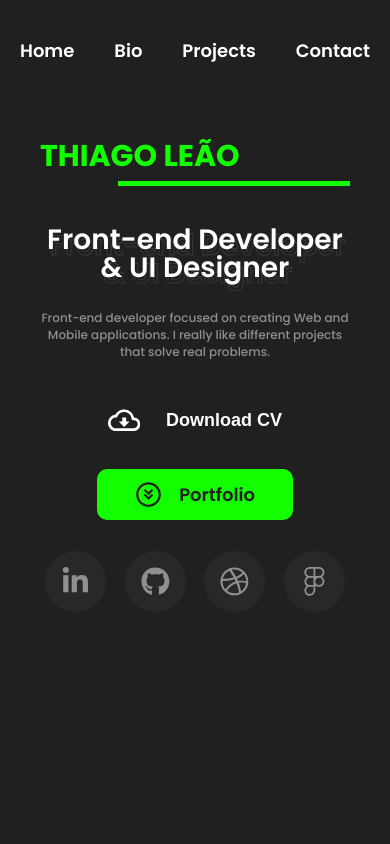
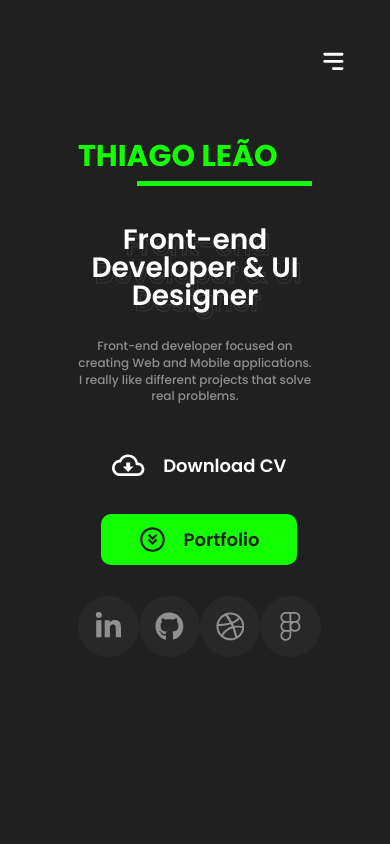
Before and after one commit to ThiagoLeaoDev/Portfolio_old, a Next.js app: page / in a window 390 px wide. Shown: the top 844 px of the page. Built offline with nearby package versions, Linux system fonts and the light colour scheme.

Commit message:
menu mobile

```diff
--- a/components/AboutMeText/style.js
+++ b/components/AboutMeText/style.js
@@ -5,4 +5,8 @@ export const TextAboutMe = styled.p`
   font-weight: 700;
   font-size: 170px;
   opacity: .1;
+
+  @media (max-width: 768px) {
+    font-size: 150px;
+  }
 `;
--- a/pages/index.js
+++ b/pages/index.js
@@ -6,6 +6,8 @@ import {
   HiOutlinePhone,
   HiOutlineMail,
   HiOutlineLocationMarker,
+  HiX,
+  HiMenuAlt3,
 } from "react-icons/hi";
 import { FaLinkedinIn, FaGithub, FaDribbble, FaFigma } from "react-icons/fa";
 import { BiCodeBlock, BiLayout, BiMobile, BiRocket } from "react-icons/bi";
@@ -19,31 +21,44 @@ import ContactForm from "../components/contactForm.js";
 import projects from "./projects.json";
 
 export default function Home() {
+  const [isOpen, setIsOpen] = useState(false);
+
   return (
     <SC.Main>
-      <SC.ContainerMenu>
+      <SC.ContainerMenu menuOpen={isOpen}>
+        {isOpen ? (
+          <>
+            <SC.ButtonCloseMenu onClick={() => setIsOpen(!isOpen)}>
+              <HiX color="white" size="1.8em" />
+            </SC.ButtonCloseMenu>
             <SC.Menu>
               <SC.MenuOption>
-            <SC.MenuLink to="home" spy={true} smooth={true}>
+                <SC.MenuLink to="home" spy={true} smooth={true} onClick={() => setIsOpen(false)}>
                   Home
                 </SC.MenuLink>
               </SC.MenuOption>
               <SC.MenuOption>
-            <SC.MenuLink to="about" spy={true} smooth={true}>
+                <SC.MenuLink to="about" spy={true} smooth={true} onClick={() => setIsOpen(false)}>
                   Bio
                 </SC.MenuLink>
               </SC.MenuOption>
               <SC.MenuOption>
-            <SC.MenuLink to="projects" spy={true} smooth={true}>
+                <SC.MenuLink to="projects" spy={true} smooth={true} onClick={() => setIsOpen(false)}>
                   Projects
                 </SC.MenuLink>
               </SC.MenuOption>
               <SC.MenuOption>
-            <SC.MenuLink to="contact" spy={true} smooth={true}>
+                <SC.MenuLink to="contact" spy={true} smooth={true} onClick={() => setIsOpen(false)}>
                   Contact
                 </SC.MenuLink>
               </SC.MenuOption>
             </SC.Menu>
+          </>
+        ) : (
+          <SC.ButtonCloseMenu onClick={() => setIsOpen(!isOpen)}>
+            <HiMenuAlt3 color="white" size="1.8em" />
+          </SC.ButtonCloseMenu>
+        )}
       </SC.ContainerMenu>
       <SC.ContainerNavigationRight>
         <SC.CircleNav to="home" spy={true} smooth={true} />
@@ -64,7 +79,7 @@ export default function Home() {
               problems.
             </SC.Description>
             <SC.ContainerButtonsMain>
-              <SC.ButtonCV>
+              <SC.ButtonCV href="/curriculo.pdf" download="resume_Thiago_Leao">
                 <MdOutlineCloudDownload color="white" size="1.8em" />
                 Download CV
               </SC.ButtonCV>
@@ -74,16 +89,28 @@ export default function Home() {
               </SC.ButtonPortfolio>
             </SC.ContainerButtonsMain>
             <SC.ContainerSocial>
-              <SC.CircleSocial>
+              <SC.CircleSocial
+                href="https://www.linkedin.com/in/thiagoleaodev/"
+                target="_blank"
+              >
                 <FaLinkedinIn color="white" size="1.8em" />
               </SC.CircleSocial>
-              <SC.CircleSocial>
+              <SC.CircleSocial
+                href="https://github.com/ThiagoLeaoDev"
+                target="_blank"
+              >
                 <FaGithub color="white" size="1.8em" />
               </SC.CircleSocial>
-              <SC.CircleSocial>
+              <SC.CircleSocial
+                href="https://dribbble.com/thiagoLeao"
+                target="_blank"
+              >
                 <FaDribbble color="white" size="1.8em" />
               </SC.CircleSocial>
-              <SC.CircleSocial>
+              <SC.CircleSocial
+                href="https://www.figma.com/@thiagoleao"
+                target="_blank"
+              >
                 <FaFigma color="white" size="1.8em" />
               </SC.CircleSocial>
             </SC.ContainerSocial>
@@ -294,12 +321,10 @@ export default function Home() {
             </SC.ContainerContactForm>
           </SC.ContainerContact>
         </SC.Content>
+      </SC.SectionContact>
       <SC.Footer>
-          <SC.TextFooter>
-            © 2022 Thiago Leão. All rights reserved.
-          </SC.TextFooter>
+        <SC.TextFooter>© 2022 Thiago Leão. All rights reserved.</SC.TextFooter>
       </SC.Footer>
-      </SC.SectionContact>
     </SC.Main>
   );
 }
--- a/styles/mainStyle.js
+++ b/styles/mainStyle.js
@@ -20,19 +20,63 @@ export const ContainerMenu = styled.div`
   flex-direction: row;
   align-items: center;
   justify-content: center;
+
+  @media only screen and (max-width: 768px) {
+    height: auto;
+    background-color: ${({ theme }) => theme.colors.BgSecondary};
+  }
+`;
+
+export const ButtonCloseMenu = styled.div`
+  position: absolute;
+  top: 36px;
+  right: 32px;
+  padding: 10px;
+  height: 30px;
+  width: 30px;
+  display: none;
+  align-items: center;
+  justify-content: center;
+  z-index: 100;
+  border-radius: 5px;
+
+  &:hover {
+    background-color: ${({ theme }) => theme.colors.BgPrimary};
+    cursor: pointer;
+  }
+
+  @media only screen and (max-width: 768px) {
+    display: flex;
+  }
 `;
 
 export const Menu = styled.ul`
-  z-index: 100;
+  z-index: 99;
   height: 100%;
   width: 500px;
   display: flex;
   flex-direction: row;
   align-items: center;
   justify-content: space-around;
+
+  @media only screen and (max-width: 768px) {
+    width: 100vw;
+    height: 100vh;
+    flex-direction: column;
+    align-items: flex-start;
+    justify-content: space-around;
+    padding: 60px 15% 300px 15%;
+    box-sizing: border-box;
+  }
 `;
 
-export const MenuOption = styled.li``;
+export const MenuOption = styled.li`
+
+  @media only screen and (max-width: 768px) {
+    padding: 10px;
+    width: 100%;
+  }
+`;
 
 export const MenuLink = styled(Link)`
   color: ${({ theme }) => theme.colors.TextPrimary};
@@ -55,6 +99,20 @@ export const MenuLink = styled(Link)`
       border-radius: 50%;
       margin-top: -8px;
       background-color: ${({ theme }) => theme.colors.Primary};
+    }
+  }
+
+  @media only screen and (max-width: 768px) {
+    width: 100%;
+    height: 100%;
+    font-size: 20px;
+    margin-bottom: 20px;
+    align-items: flex-start;
+
+    &:hover {
+      &::after {
+      display: none;
+      }
     }
   }
 `;
@@ -130,6 +188,7 @@ export const ContainerLeft = styled.div`
   padding: 120px 80px 0 80px;
   box-sizing: border-box;
   background-color: ${({ theme }) => theme.colors.BgPrimary};
+  overflow-y: hidden;
 
   @media only screen and (max-width: 1440px) {
     width: 45%;
@@ -140,7 +199,7 @@ export const ContainerLeft = styled.div`
     min-height: 100%;
     align-items: center;
     justify-content: flex-start;
-    padding: 120px 40px 0 40px;
+    padding: 120px 20% 0 20%;
     overflow: hidden;
   }
 `;
@@ -202,6 +261,7 @@ export const Description = styled.h5`
   @media only screen and (max-width: 768px) {
     text-align: center;
     margin-top: 16px;
+  }
 `;
 
 export const ContainerButtonsMain = styled.div`
@@ -219,7 +279,7 @@ export const ContainerButtonsMain = styled.div`
   }
 `;
 
-export const ButtonCV = styled.button`
+export const ButtonCV = styled.a`
   width: 174px;
   display: flex;
   flex-direction: row;
@@ -392,7 +452,15 @@ export const ContainerDescAbout = styled.div`
   margin-bottom: 100px;
 `;
 
-export const SquareComponent = styled(Image)``;
+export const SquareComponent = styled(Image)`
+
+  @media only screen and (max-width: 768px) {
+    width: 130px;
+    height: 130px;
+    opacity: 0.3;
+  }
+
+`;
 
 export const TextDescAbout = styled.p`
   color: ${({ theme }) => theme.colors.TextSecondary};
@@ -551,6 +619,11 @@ export const SectionProjects = styled.div`
   align-items: center;
   background-color: ${({ theme }) => theme.colors.BgPrimary};
   padding-bottom: 30px;
+  margin-bottom: 40px;
+
+  @media only screen and (max-width: 768px) {
+    min-height: 100vh;
+  }
 `;
 
 export const CircleDecoration = styled.div`
@@ -586,6 +659,7 @@ export const ContainerProjects = styled.div`
   display: grid;
   grid-template-columns: repeat(auto-fit, minmax(342px, 1fr));
   gap: 4rem;
+  padding-bottom: 48px;
 `;
 
 // ----------------------- CONTACT -----------------------
@@ -599,6 +673,7 @@ export const SectionContact = styled.div`
   align-items: center;
   justify-content: center;
   background-color: ${({ theme }) => theme.colors.BgTertiary};
+  margin-top: 40px;
 `;
 
 export const ContainerContact = styled.div`
@@ -613,6 +688,7 @@ export const ContainerContact = styled.div`
 
   @media (max-width: 768px) {
     flex-direction: column;
+    height: 100%;
   }
 `;
 
@@ -709,9 +785,15 @@ export const ContainerContactForm = styled.div`
   background-color: ${({ theme }) => theme.colors.BgPrimary};
   border-top-right-radius: 33px;
   border-bottom-right-radius: 33px;
+
+  @media (max-width: 768px) {
+    height: auto;
+    align-items: center;
+  }
 `;
 
 export const FormContact = styled.form`
+  position: relative;
   display: flex;
   flex-direction: row;
   flex-wrap: wrap;
@@ -723,6 +805,7 @@ export const FormContact = styled.form`
 
   @media (max-width: 768px) {
     flex-direction: column;
+    align-items: center;
     padding: 0;
   }
 `;
@@ -747,7 +830,7 @@ export const LabelContact = styled.p`
 
 export const InputContact = styled.input`
   box-sizing: border-box;
-  width: 100%;
+  width: 90%;
   height: ${(props) => props.height || "40px"};
   border-radius: 8px;
   padding: 0 16px;
@@ -816,11 +899,12 @@ export const ContainerButton = styled.div`
 
 export const Footer = styled.footer`
   position: absolute;
-  bottom: 0;
-  display: flex;
-  flex-direction: row;
-  align-items: center;
-  justify-content: center;
+  bottom: 0px;
+  left: 0;
+    display: flex;
+    flex-direction: row;
+    align-items: center;
+    justify-content: center;
   width: 100%;
   background-color: ${({ theme }) => theme.colors.BgPrimary};
   padding: 20px 100px;
```
Lines whose indentation alone changed are shown as unchanged.
